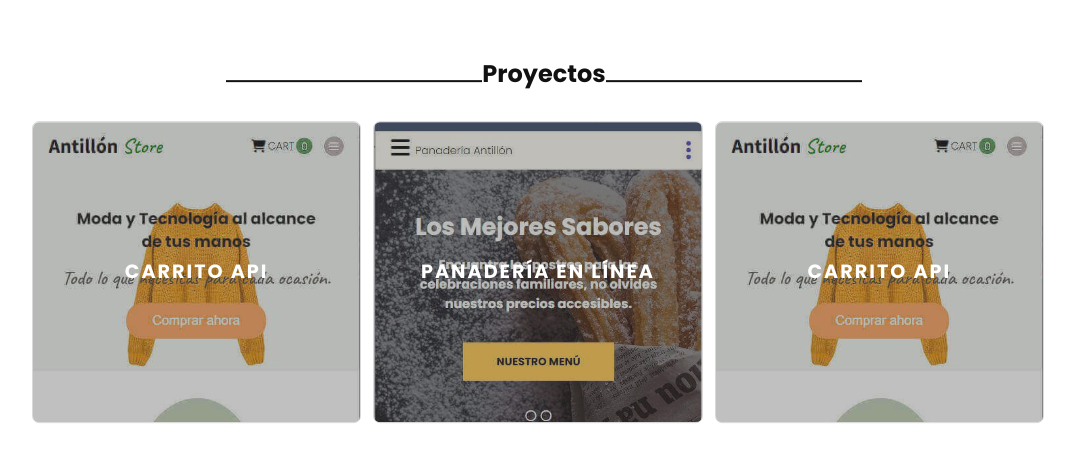
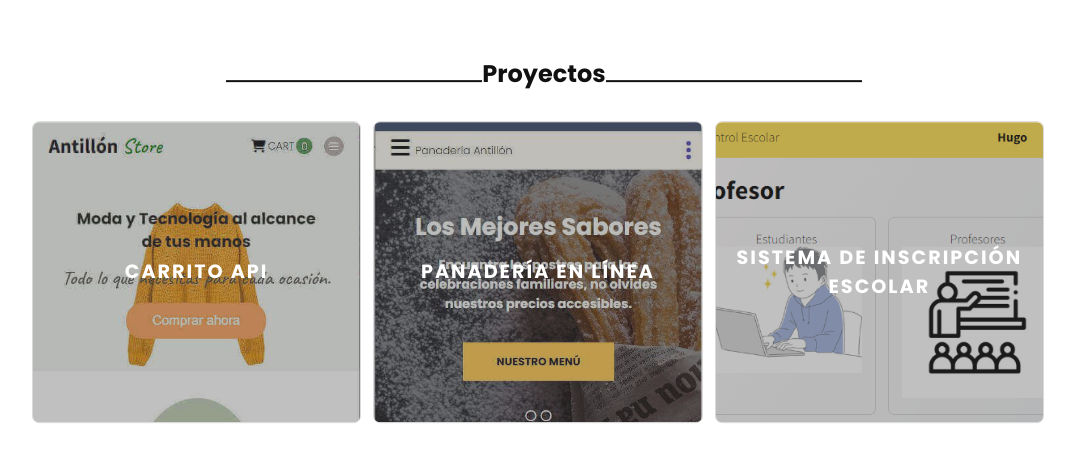
Before and after one commit to antillonHugo/Portafolio, a plain HTML site: page index.html in a window 1280 px wide. Shown: the part 928-1393 px from the top of the page, without its empty margins (96-1171 px from the left). Drawn offline with nearby package versions, Linux system fonts and the light colour scheme.

Commit message:
actualización del sistema de inscripción de .NET

```diff
--- a/index.html
+++ b/index.html
@@ -88,10 +88,11 @@
                     <img src="img/panaderiaOnline.JPG" alt="cargando imegen..." class="renderizar-imagen enderizar-imagen--contain" loading="lazy" >
                 </div>
                 <div class="proyectos__galeria">
-                    <a href="https://legendary-crostata-23d641.netlify.app/" class="enlaces enlaces--proyectos-galeria">
-                        <h3 class="proyectos__categoria">Carrito API</h3>
+                    <a href="http://sistemaescolar.somee.com/" class="enlaces enlaces--proyectos-galeria">
+                        <h3 class="proyectos__categoria">Sistema de Inscripción Escolar
+                        </h3>
                     </a>
-                    <img src="img/tienda.JPG" alt="cargando imegen..." class="renderizar-imagen enderizar-imagen--contain"  loading="lazy" >
+                    <img src="img/sistema.PNG" alt="cargando imegen..." class="renderizar-imagen enderizar-imagen--contain"  loading="lazy" >
                 </div>
 
             </div>
```
Also changed, not shown: img/sistema.png (added).
